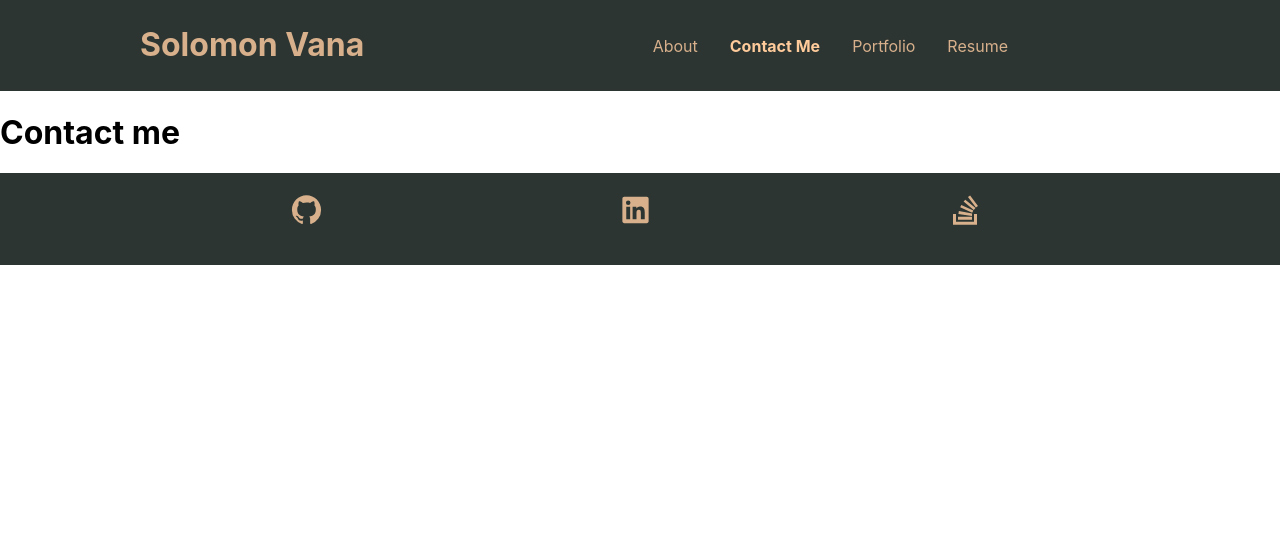
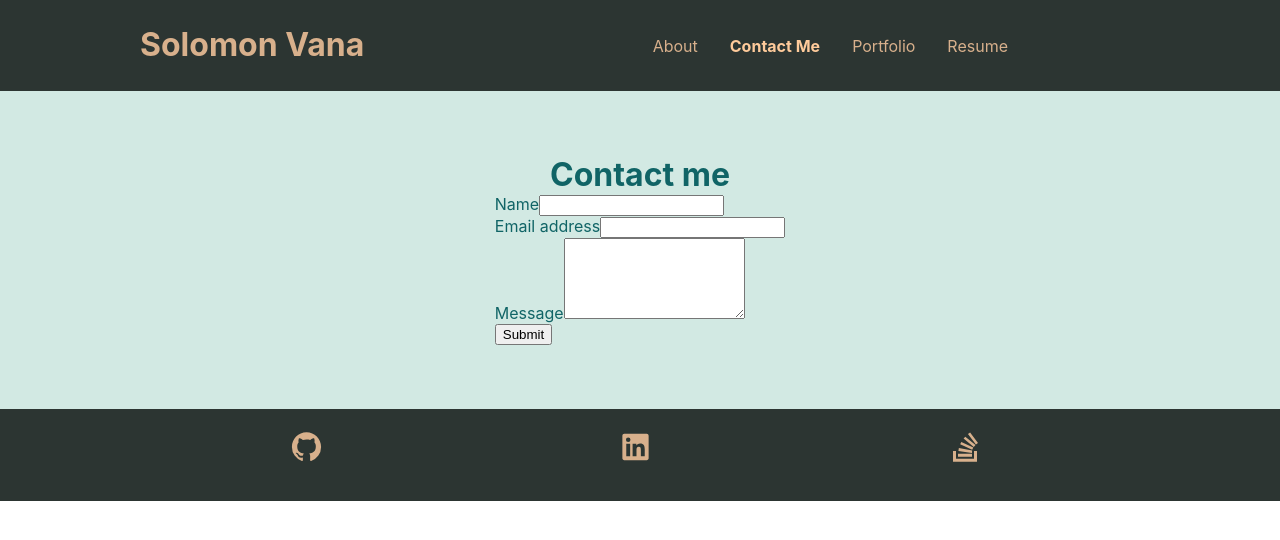
Before and after one commit to Solomon-Coding/reactPortfolio, a React (Create React App) app in the folder react-portfolio/: page /contact in a window 1280 px wide. Shown: the top 540 px of the page. Built offline with nearby package versions, Linux system fonts and the light colour scheme.

Commit message:
Set colors of the pages

```diff
--- a/react-portfolio/src/App.css
+++ b/react-portfolio/src/App.css
@@ -38,13 +38,13 @@
 } */
 
 /* Color Pallet */
-:root {
+/* :root {
   --color1: #5D5C61;
   --color2: #938E94;
   --color3: #7395AE;
   --color4: #557A95;
   --color5: #B0A295;
-}
+} */
 
 :root {
   --color1: #2C3532;
@@ -53,3 +53,15 @@
   --color4: #FFCB9B;
   --color5: #D2E9E3;
 }
+
+main{
+  background-color: var(--color5);
+  display: flex;
+  align-items: center;
+  flex-direction: column;
+  padding: 5% 0%;
+  color:var(--color2)
+}
+main > *{
+  margin: 0px;
+}
--- a/react-portfolio/src/components/Footer/FooterElements.js
+++ b/react-portfolio/src/components/Footer/FooterElements.js
@@ -18,8 +18,8 @@ margin-right: -24px;
 white-space: nowrap;
 &:hover {
 	filter: invert(85%) sepia(17%) saturate(1118%) hue-rotate(324deg) brightness(101%) contrast(103%);
-	width:85%;
-	height:85%;
+	// width:85%;
+	// height:85%;
 }
 @media screen and (max-width: 768px) {
 	display: none;
--- a/react-portfolio/src/pages/about.js
+++ b/react-portfolio/src/pages/about.js
@@ -2,11 +2,11 @@ import React from "react";
 
 const About = () => {
 return (
-	<div>
+	<main>
 	<h1>
 		About me section
 	</h1>
-	</div>
+	</main>
 );
 };
 
--- a/react-portfolio/src/pages/contact.js
+++ b/react-portfolio/src/pages/contact.js
@@ -2,9 +2,24 @@ import React from 'react';
 
 const ContactMe = () => {
 return (
-	<div>
+	<main>
 	<h1>Contact me</h1>
-	</div>
+	<form id="contact-form" method="POST">
+    <div className="form-group">
+        <label htmlFor="name">Name</label>
+        <input type="text" className="form-control" />
+    </div>
+    <div className="form-group">
+        <label htmlFor="exampleInputEmail1">Email address</label>
+        <input type="email" className="form-control" aria-describedby="emailHelp" />
+    </div>
+    <div className="form-group">
+        <label htmlFor="message">Message</label>
+        <textarea className="form-control" rows="5"></textarea>
+    </div>
+    <button type="submit" className="btn btn-primary">Submit</button>
+</form>
+	</main>
 );
 };
 
--- a/react-portfolio/src/pages/index.js
+++ b/react-portfolio/src/pages/index.js
@@ -2,9 +2,9 @@ import React from 'react';
 
 const Home = () => {
 return (
-	<div>
+	<main>
 	<h1>Welcome to GeeksforGeeks</h1>
-	</div>
+	</main>
 );
 };
 
--- a/react-portfolio/src/pages/portfolio.js
+++ b/react-portfolio/src/pages/portfolio.js
@@ -2,7 +2,9 @@ import React from 'react';
 
 const Portfolio = () => {
 return (
+	<main>
 	<h1>Add portfolio!</h1>
+	</main>
 );
 };
 
--- a/react-portfolio/src/pages/resume.js
+++ b/react-portfolio/src/pages/resume.js
@@ -18,7 +18,7 @@ const onButtonClick = () => {
 
 const Resume = () => {
 return (
-	<div>
+	<main>
 		<h3>Resume</h3>
 		Download my&nbsp;
 		<button onClick={onButtonClick}>
@@ -46,7 +46,7 @@ return (
 			<li>React</li>
 			<li>Bootstrap</li>
 		</ul>
-	</div>
+	</main>
 
 );
 };
```
